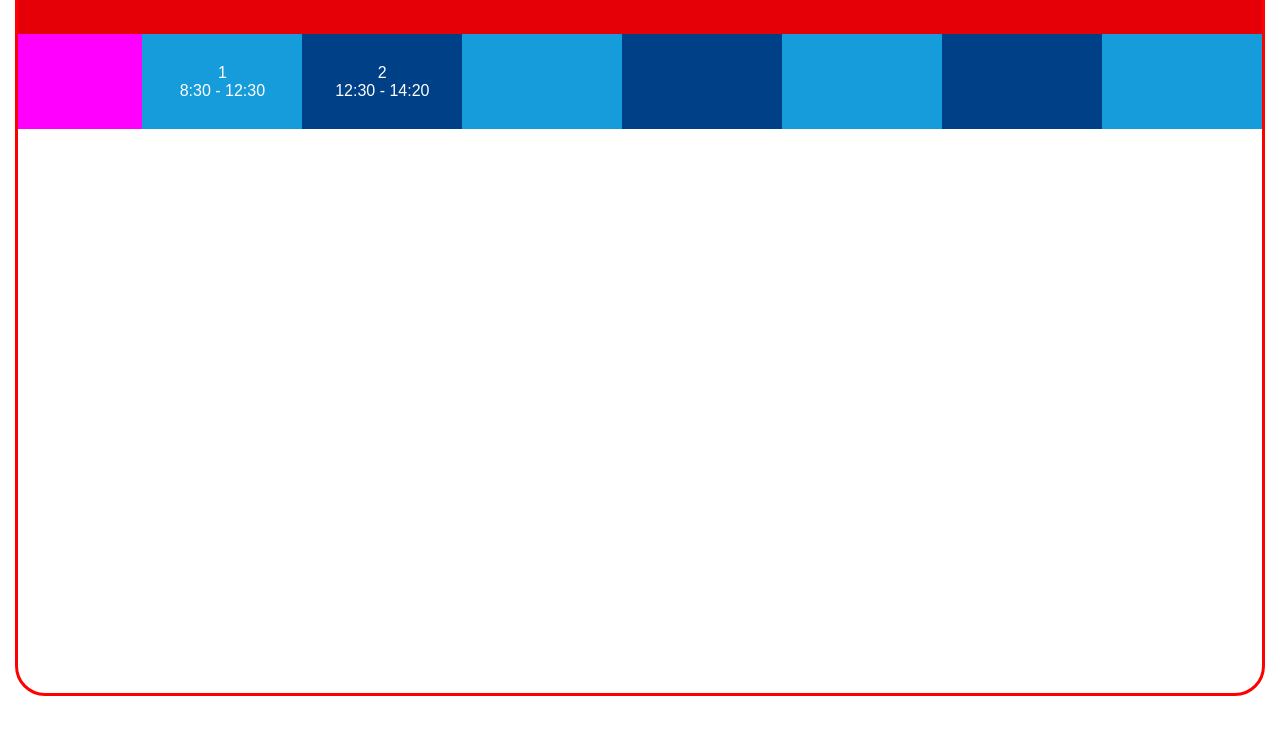
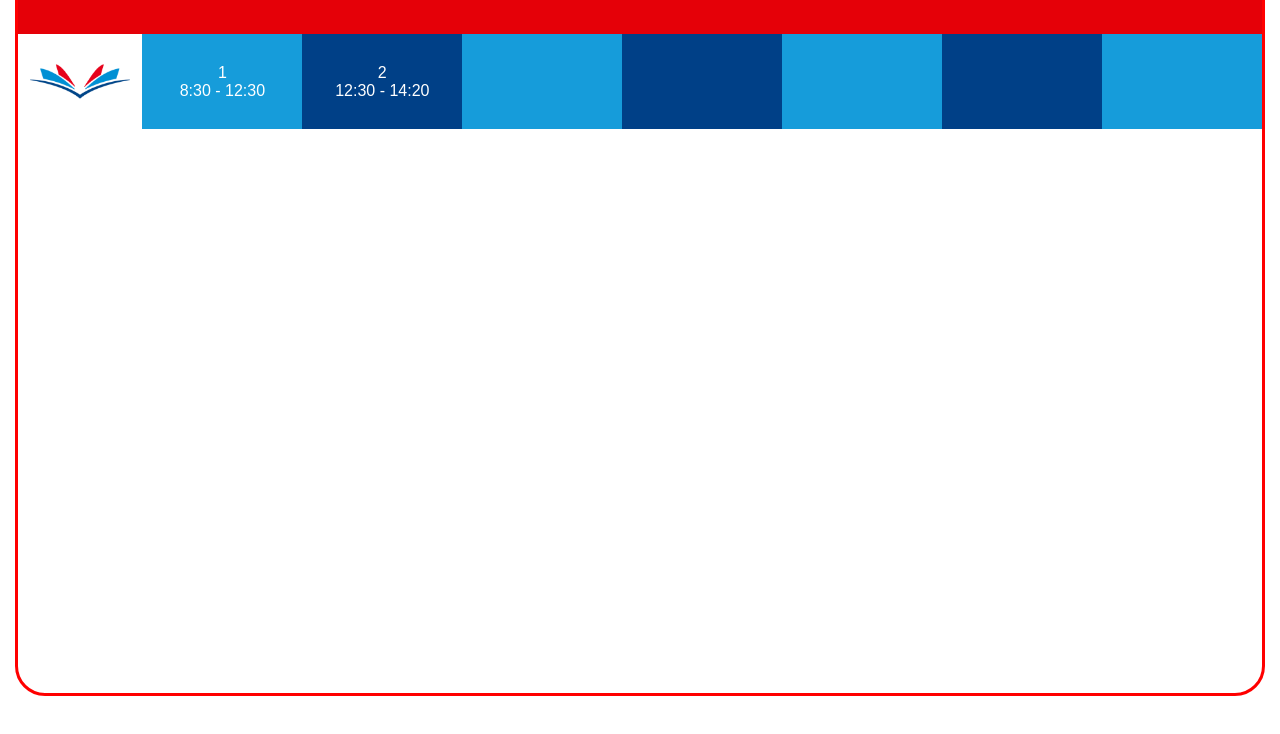
Before and after one commit to sakrymo/SAN-Plan-Lekcji, a plain HTML site: page index.html in a window 1280 px wide. Shown: the part 142-876 px from the top of the page. Drawn offline with Linux system fonts and the light colour scheme; files whose address does not match are found by name; a web font is replaced by a local one.

Commit message:
Update style.css

```diff
--- a/style.css
+++ b/style.css
@@ -120,8 +120,9 @@ body {
 }
 
 .logo {
-  background: magenta;
-  background-image: url('img/logo.png'), center center/contain;
+  /* background: magenta; */
+  background: url("img/logo.png") no-repeat center center/contain;
+  background-size: 80%;
   grid-area: logo;
 }
 
```
